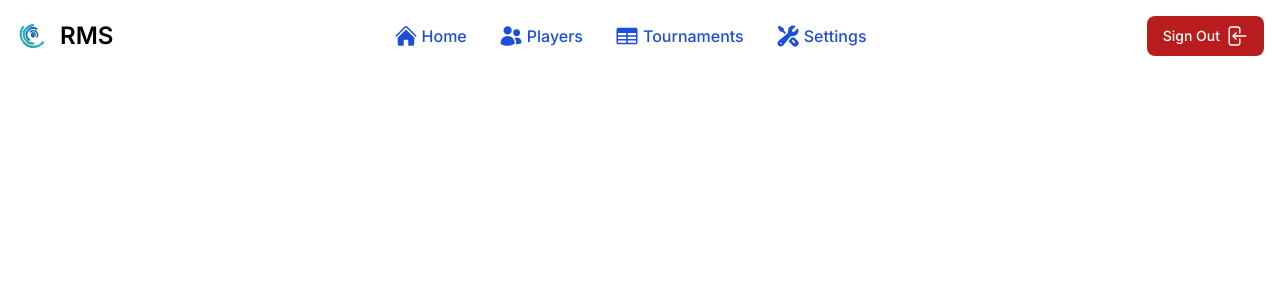
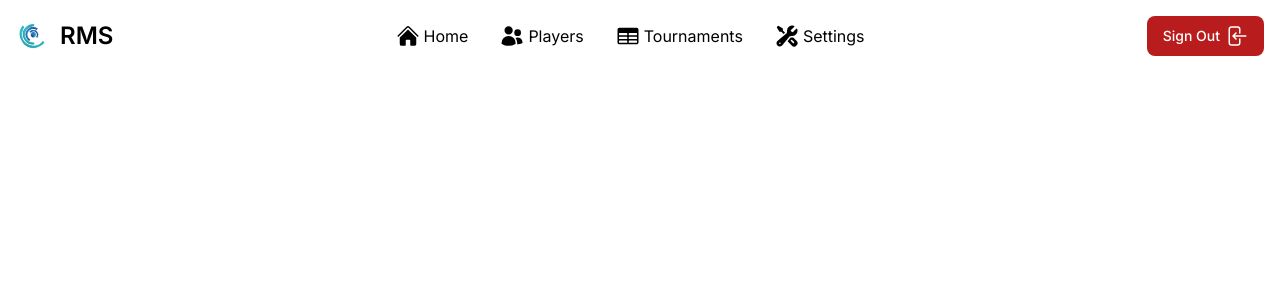
Before and after one commit to DemwE/RMS, a Next.js app: page /rms-admin in a window 1280 px wide. Shown: the top 300 px of the page. Built offline with nearby package versions, Linux system fonts and the light colour scheme; no server answers; sample sign-in values are in the browser's storage; what tailwindcss-animated would draw is missing.

Commit message:
Update Header Colors

```diff
--- a/src/components/admin/header.tsx
+++ b/src/components/admin/header.tsx
@@ -67,7 +67,7 @@ function SubPageLink({link, icon, name}: SubPageLinkProps) {
     return (
         <li>
             <Link href={link}
-                  className="flex py-2 px-3 text-white bg-blue-700 rounded md:bg-transparent md:text-blue-700 md:p-0"
+                  className="flex py-2 px-3 text-black bg-black rounded font-normal md:bg-transparent md:text-black md:p-0"
                   aria-current="page">{icon}{name}</Link>
         </li>
     )
```
